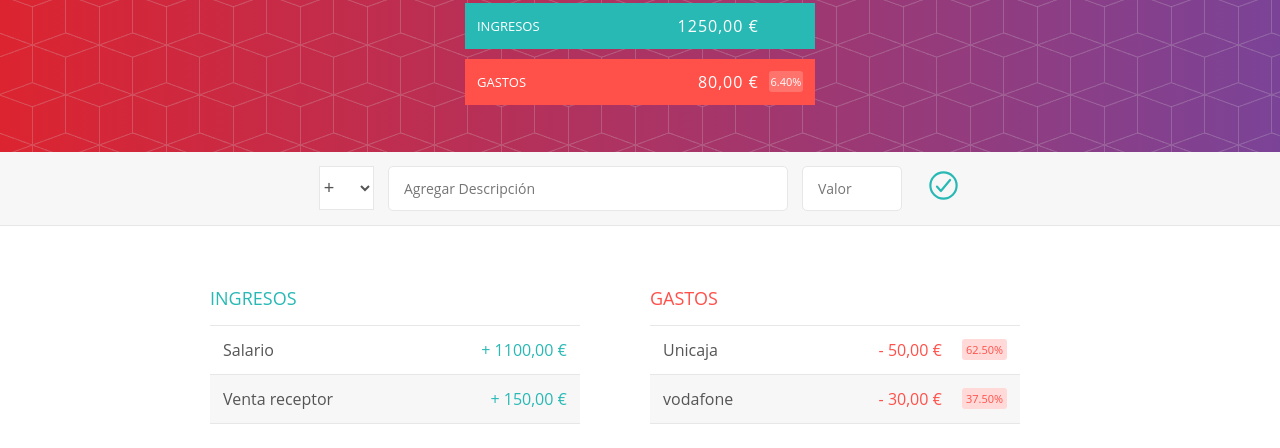
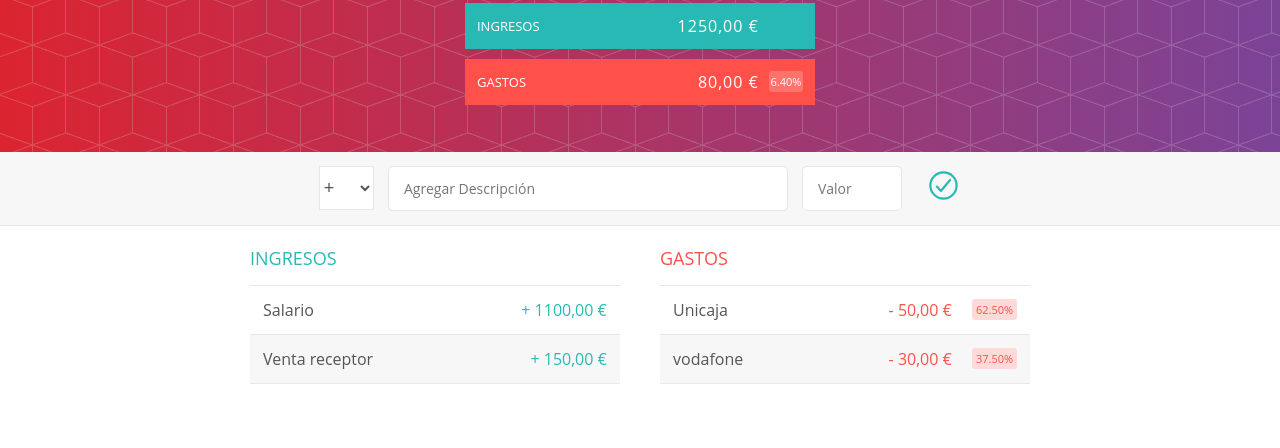
Before and after one commit to Rodricasares/Curso-JavaScript, a plain HTML site: page leccion25_app_web_presupuestos/index.html in a window 1280 px wide. Shown: the part 168-616 px from the top of the page. Drawn offline with nearby package versions, Linux system fonts and the light colour scheme.

Commit message:
flexbox contenedor

```diff
--- a/leccion25_app_web_presupuestos/css/estilos.css
+++ b/leccion25_app_web_presupuestos/css/estilos.css
@@ -170,19 +170,20 @@ body {
 .agregar_btn:focus { outline: none; }
 
 .contenedor {
-    width: 860px;
-    margin: 60px auto;
+    display: flex;
+    justify-content: center;
+    flex-flow: row wrap;
 }
 
 .ingreso {
-    float: left;
     width: 370px;
-    margin-right: 70px;
+    margin: 20px;
 }
 
 .egreso {
-    float: left;
     width: 370px;
+    margin: 20px;
+
 }
 
 h2 {
```
